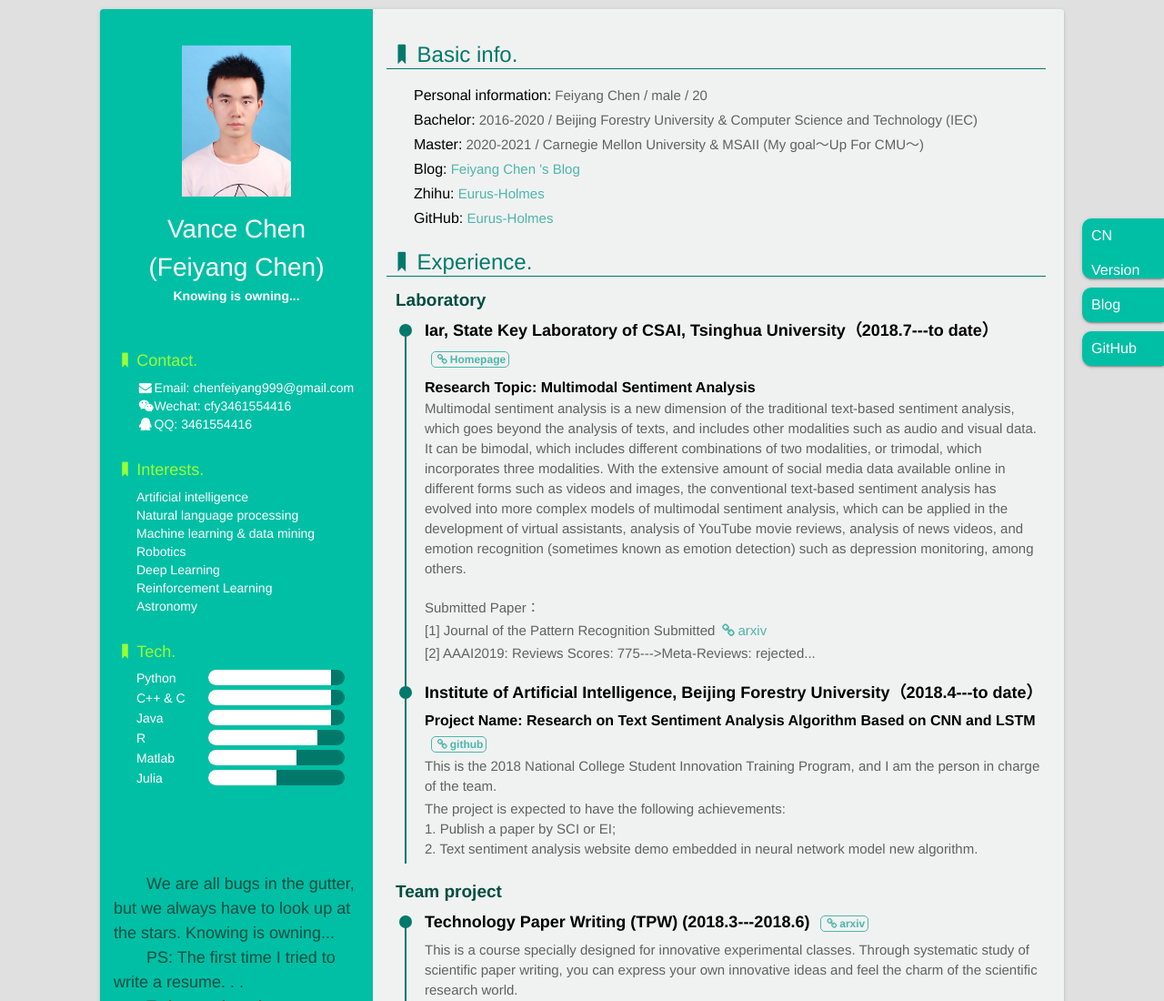
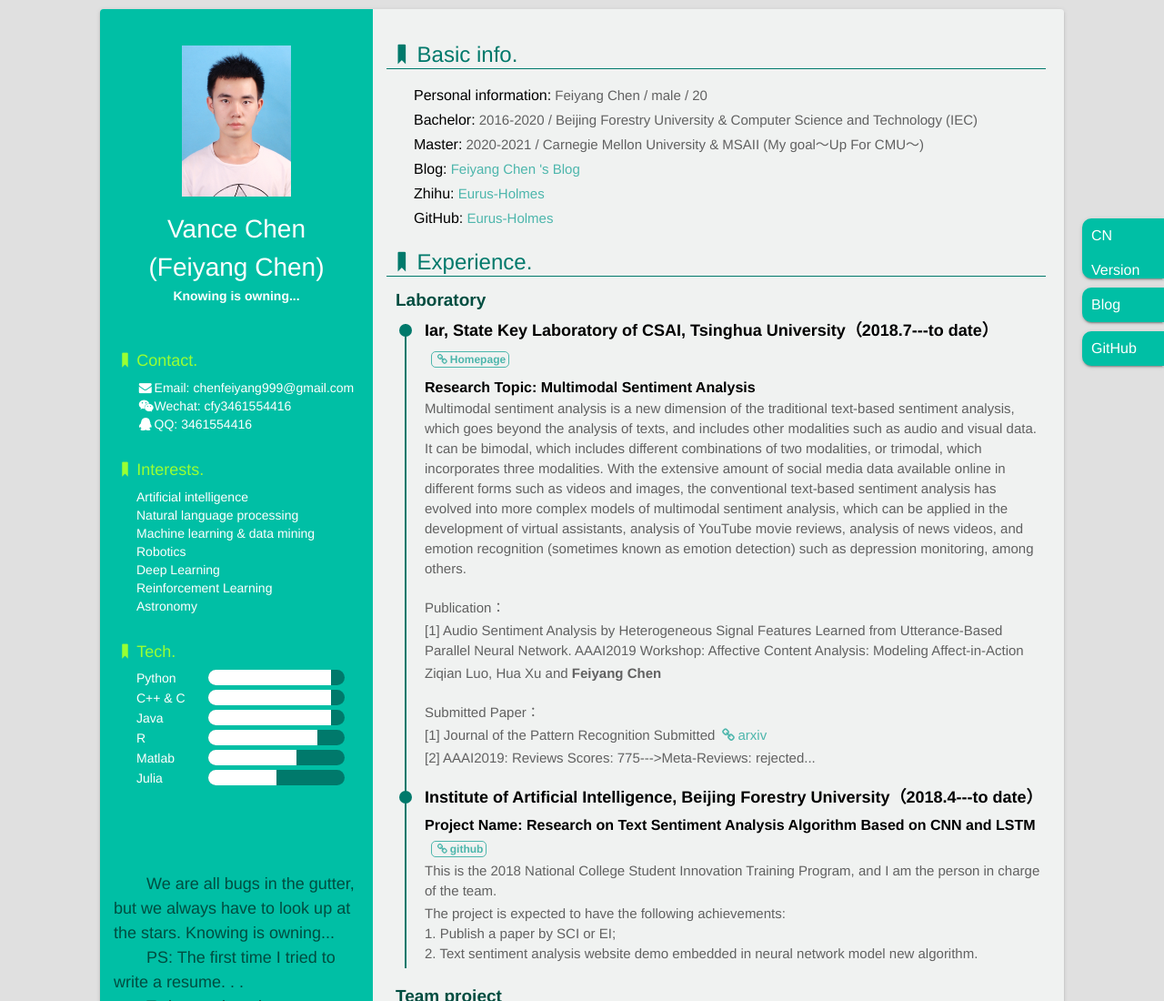
Before and after one commit to cytsinghua/resume_EN, a website: page index.html in a window 1280 px wide. Shown: the top 1100 px of the page at 91% size. Drawn offline with Linux system fonts and the light colour scheme.

Commit message:
update publication

```diff
--- a/index.html
+++ b/index.html
@@ -143,7 +143,21 @@
               <p>
                 Multimodal sentiment analysis is a new dimension of the traditional text-based sentiment analysis, which goes beyond the analysis of texts, and includes other modalities such as audio and visual data. It can be bimodal, which includes different combinations of two modalities, or trimodal, which incorporates three modalities. With the extensive amount of social media data available online in different forms such as videos and images, the conventional text-based sentiment analysis has evolved into more complex models of multimodal sentiment analysis, which can be applied in the development of virtual assistants, analysis of YouTube movie reviews, analysis of news videos, and emotion recognition (sometimes known as emotion detection) such as depression monitoring, among others.
               </p>
+
               <br>
+
+              <p>
+                Publication：
+              </p>
+              <p>
+                [1] Audio Sentiment Analysis by Heterogeneous Signal Features Learned from Utterance-Based Parallel Neural Network. AAAI2019 Workshop: Affective Content Analysis: Modeling Affect-in-Action
+              </p>
+              <p>
+                Ziqian Luo, Hua Xu and <b>Feiyang Chen</b>
+              </p>
+
+              <br>
+
               <p>
                 Submitted Paper：
               </p>
```
